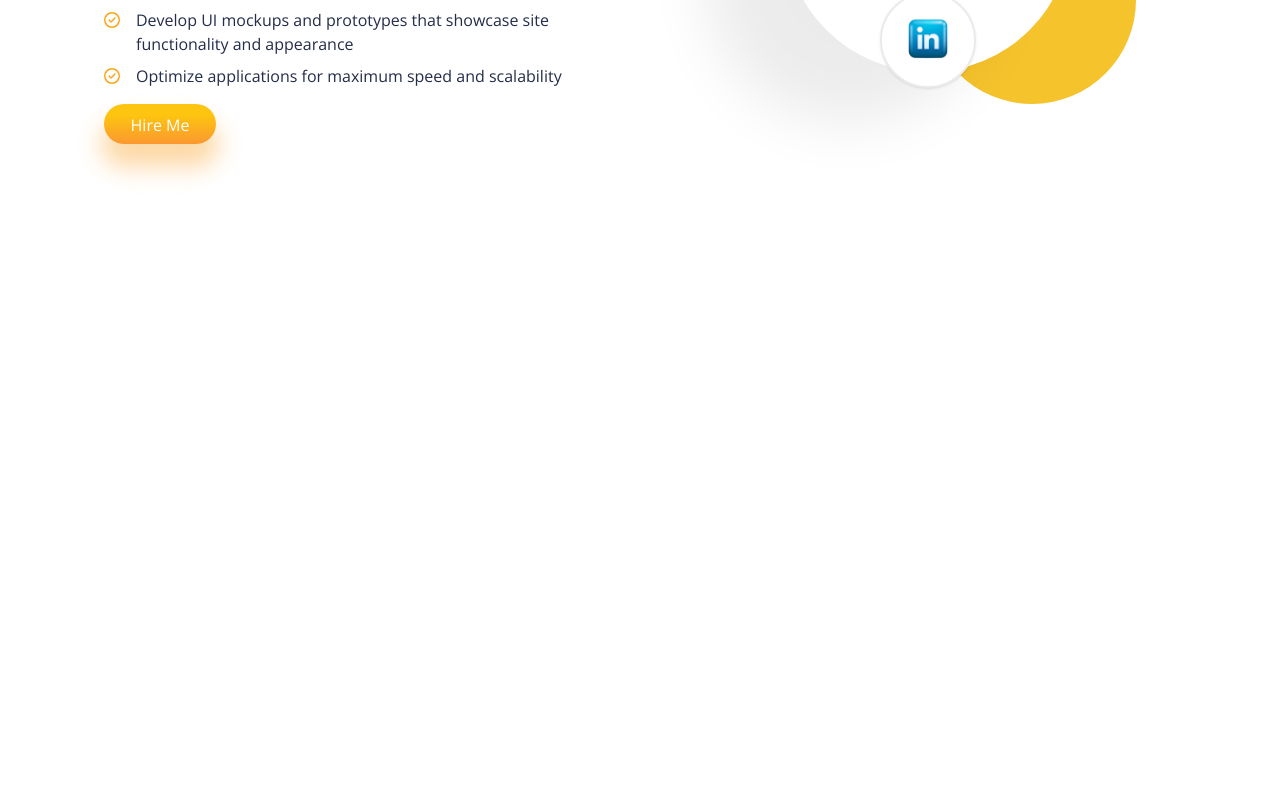
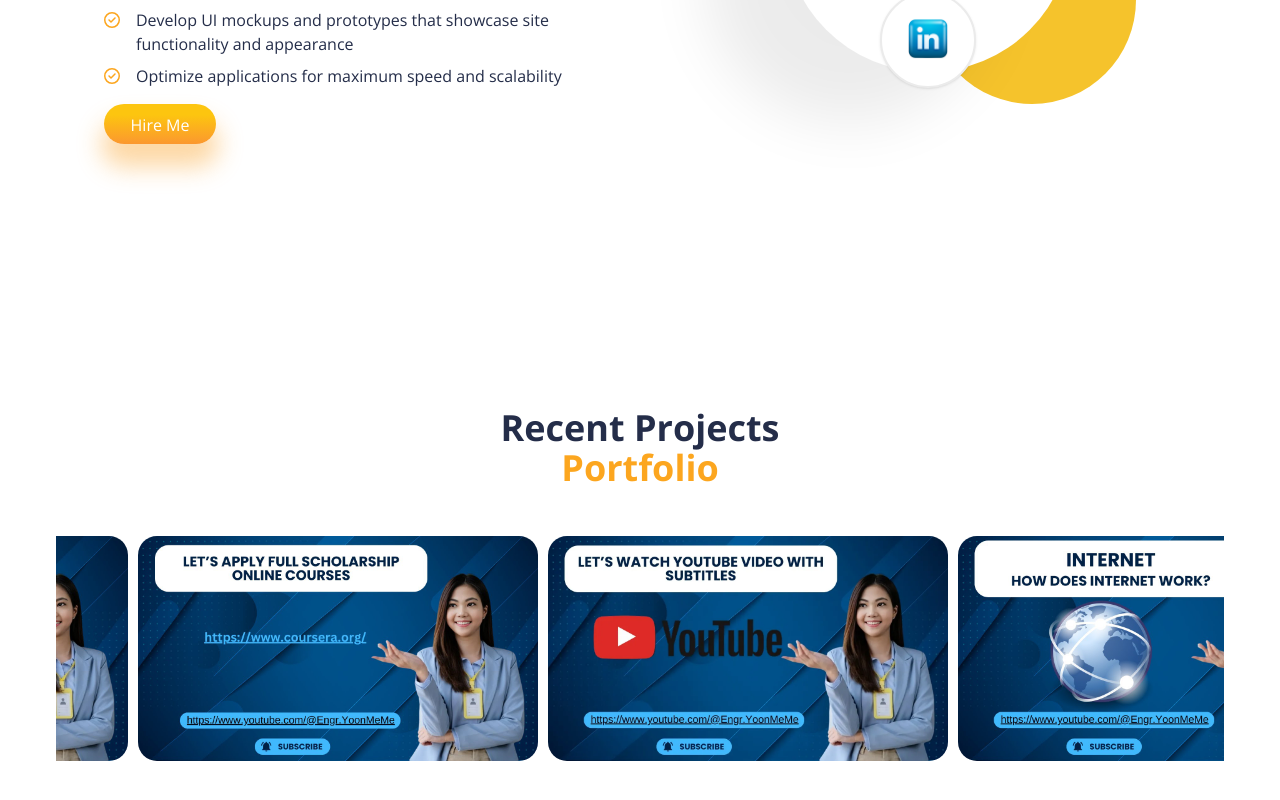
Before and after one commit to YoonMeMe-engr/MyPortfolio-ReactJS, a React (Vite) app: page / in a window 1280 px wide. Shown: the part 2688-3488 px from the top of the page. Before the commit the page ends 2920 px from the top, so only its background shows below. Built offline with nearby package versions, Linux system fonts and the light colour scheme; a web font is replaced by a local one.

Commit message:
first commit

```diff
--- a/package.json
+++ b/package.json
@@ -18,7 +18,8 @@
     "framer-motion": "^11.14.1",
     "react": "^18.3.1",
     "react-dom": "^18.3.1",
-    "react-scroll": "^1.9.0"
+    "react-scroll": "^1.9.0",
+    "swiper": "^11.1.15"
   },
   "devDependencies": {
     "@eslint/js": "^9.15.0",
--- a/src/App.jsx
+++ b/src/App.jsx
@@ -4,6 +4,7 @@
 import Services from './Components/Services/Services'
 import Experiences from './Components/Experiences/Experiences'
 import Works from './Components/Works/Works'
+import Portfolio from './Components/Portfolio/Portfolio'
 
 export default function App() {
     return (
@@ -13,6 +14,7 @@
         <Services></Services>
         <Experiences></Experiences>
         <Works></Works>
+        <Portfolio></Portfolio>
       </div>
     )
 }
--- /dev/null
+++ b/src/Components/Portfolio/Portfolio.css
@@ -0,0 +1,26 @@
+.portfolio .swiper {
+    /* overflow: visible!important; */
+    width: 100%;
+    pointer-events: none;
+}
+
+.portfolio-slider {
+    /* margin-top: 3rem; */
+    width: 100%;
+    user-select: none;
+}
+
+.portfolio-slider .swiper-slide {
+    width: 25rem;
+    /* flex-shrink: inherit; */
+}
+
+.portfolio img {
+    width: 25rem;
+    /* filter: drop-shadow(-12px 15px 13px rgba(0, 0, 0, 0.25)); */
+    border-radius: 19px;
+}
+
+.swiper-wrapper {
+    transition-timing-function: linear !important;
+}
--- /dev/null
+++ b/src/Components/Portfolio/Portfolio.jsx
@@ -0,0 +1,62 @@
+import React from 'react'
+import './Portfolio.css'
+import YouTube1 from '../../assets/img/YouTube1.jpg'
+import YouTube2 from '../../assets/img/YouTube2.jpg'
+import YouTube3 from '../../assets/img/YouTube3.png'
+import YouTube4 from '../../assets/img/YouTube4.png'
+import YouTube5 from '../../assets/img/YouTube5.png'
+import YouTube6 from '../../assets/img/YouTube6.png'
+import YouTube7 from '../../assets/img/YouTube7.png'
+import YouTube8 from '../../assets/img/YouTube8.jpg'
+import YouTube9 from '../../assets/img/YouTube9.jpg'
+import {Swiper, SwiperSlide} from 'swiper/react'
+import 'swiper/css'
+import { Autoplay} from 'swiper/modules'
+
+export default function Portfolio() {
+  return (
+    <div className='portfolio flex justify-center items-center flex-col h-[70vh] mt-[5rem]' id='Portfolio'>
+        <h1 className='text-4xl font-bold'>Recent Projects</h1>
+        <div className='text-4xl font-bold text-[#fca61f] mb-[3rem]'>Portfolio</div>
+        <Swiper
+        modules={[Autoplay]}
+        slidesPerView={'auto'}
+        autoplay={{delay: 1000}}
+        spaceBetween={10}
+        loop={true}
+        speed={6500}
+        freeMode={true}
+        // grabCursor={true}
+        className='portfolio-slider'
+        >
+          <SwiperSlide>
+            <img src={YouTube1} alt="" />
+          </SwiperSlide>
+          <SwiperSlide>
+            <img src={YouTube2} alt=""/>
+          </SwiperSlide>
+          <SwiperSlide>
+            <img src={YouTube3} alt="" />
+          </SwiperSlide>
+          <SwiperSlide>
+            <img src={YouTube4} alt="" />
+          </SwiperSlide>
+          <SwiperSlide>
+            <img src={YouTube5} alt="" />
+          </SwiperSlide>
+          <SwiperSlide>
+            <img src={YouTube6} alt="" />
+          </SwiperSlide>
+          <SwiperSlide>
+            <img src={YouTube7} alt="" />
+          </SwiperSlide>
+          <SwiperSlide>
+            <img src={YouTube8} alt="" />
+          </SwiperSlide>
+          <SwiperSlide>
+            <img src={YouTube9} alt="" />
+          </SwiperSlide>
+        </Swiper>
+    </div>
+  )
+}
--- a/src/Components/Works/Works.css
+++ b/src/Components/Works/Works.css
@@ -6,15 +6,3 @@
 .w-mainCircle {
     box-shadow: var(--smBoxShadow);
 }
-
-.blueCircle {
-    background: #7fb8f9;
-    left: 18rem;
-    top: 1rem;
-}
-
-.yellowCircle {
-    background: #F5C32C;
-    left: 18rem;
-    top: 11rem;
-}
--- a/src/Components/Works/Works.jsx
+++ b/src/Components/Works/Works.jsx
@@ -72,8 +72,8 @@
             <div className="blur s-blur1" style={{background: '#ABF1FF94'}}></div>
         </div>
         <div className="w-right w-[50%] relative">
-          <div className="absolute w-[13rem] h-[13rem] rounded-full -z-10 blueCircle"></div>
-          <div className="absolute w-[13rem] h-[13rem] rounded-full -z-10 yellowCircle"></div>
+          <div className="absolute w-[13rem] h-[13rem] rounded-full -z-10 bg-[#7fb8f9] left-[18rem] top-[1rem]"></div>
+          <div className="absolute w-[13rem] h-[13rem] rounded-full -z-10 bg-[#F5C32C] left-[18rem] top-[11rem]"></div>
           <motion.div
           initial={{rotate: 45}}
           whileInView={{rotate: 0}}
```
Also changed, not shown: src/assets/img/YouTube9.jpg (added), 1 other file (tests, documents, lock files or other folders).
